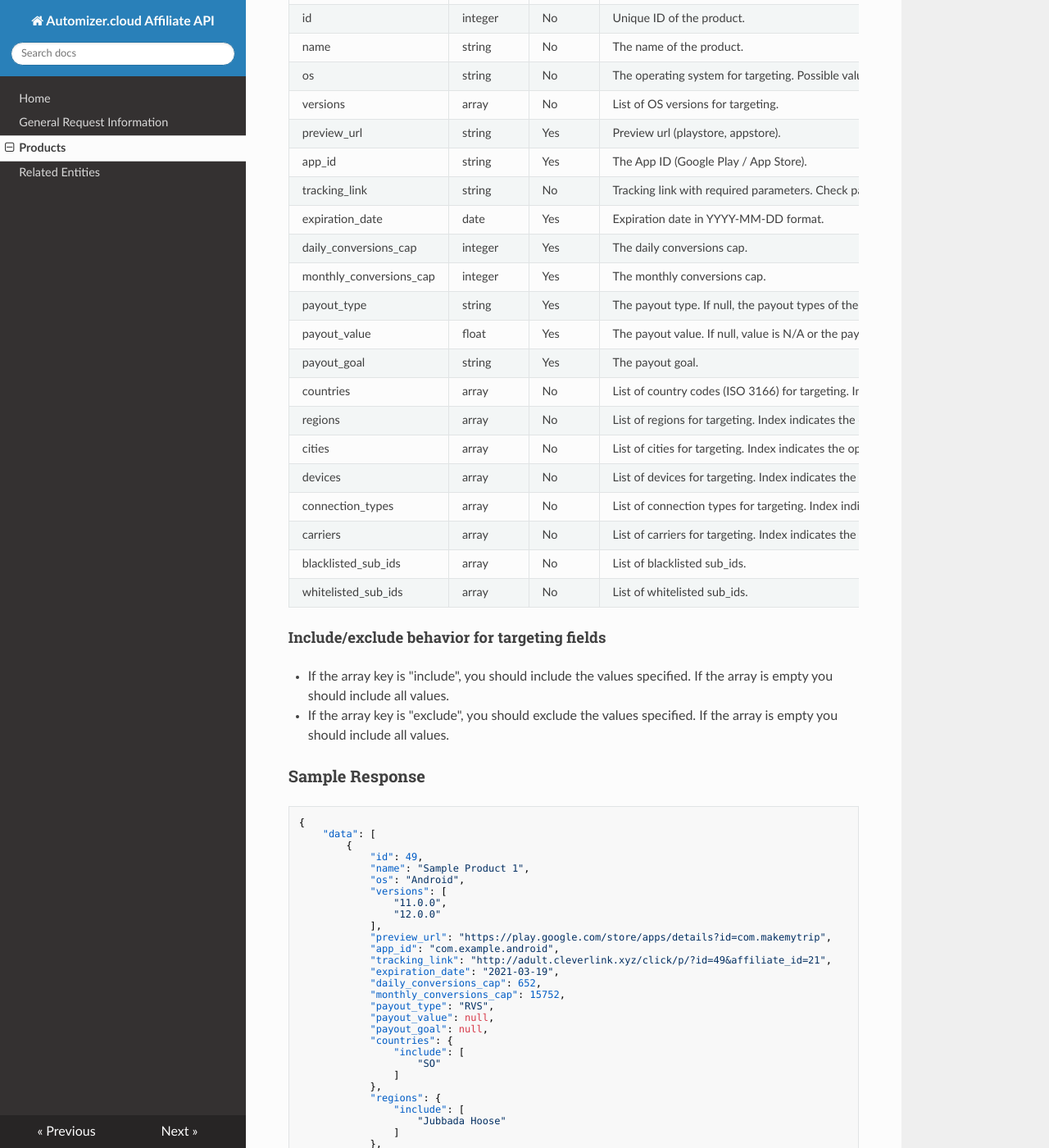
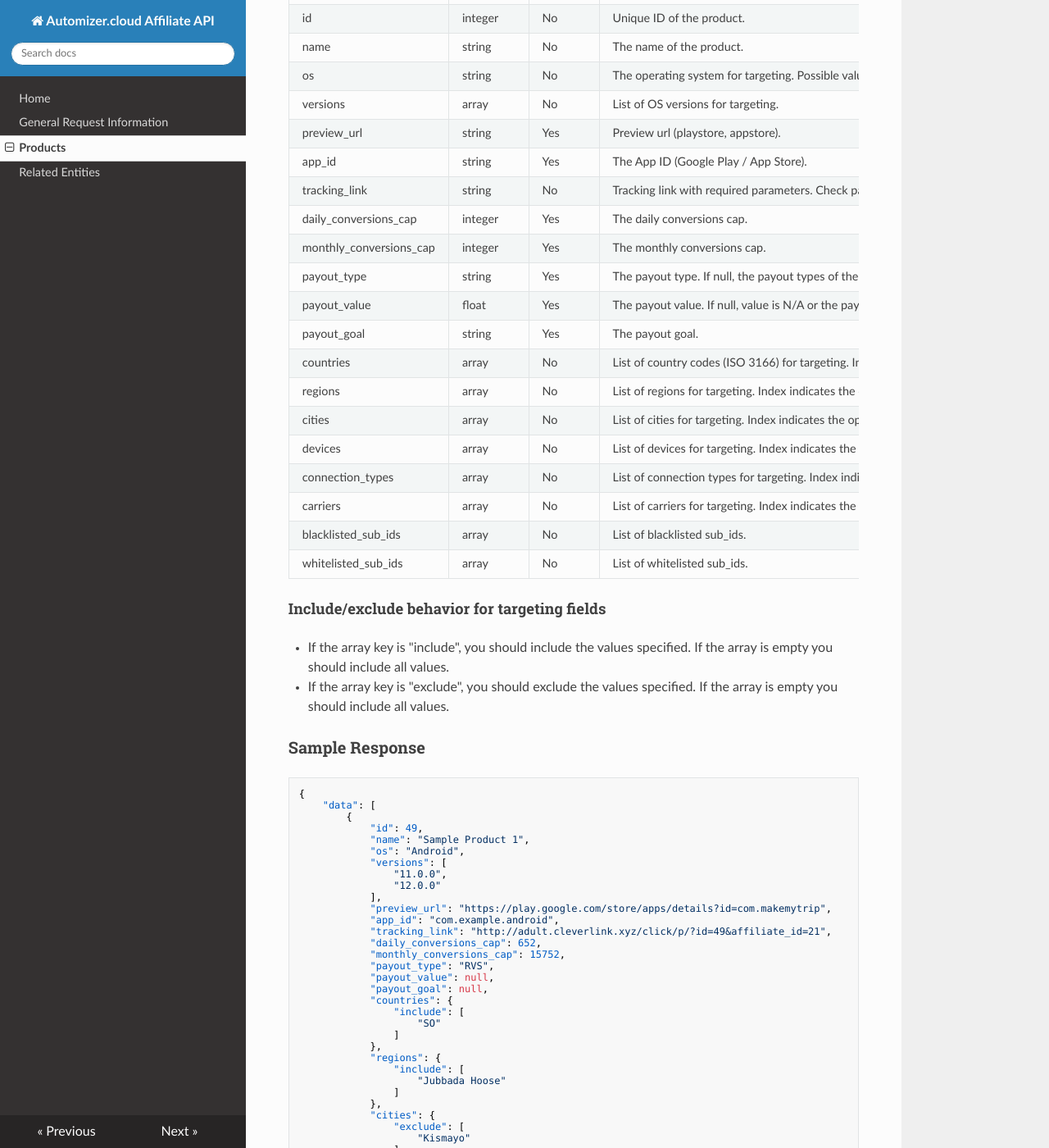
Before and after one commit to automizer-cloud/automizer.cloud-affiliate-api-docs, an MkDocs documentation site: the page built from docs/products.md, in a window 1280 px wide and 1400 px high, scrolled down 376 px. Shown: the whole window at 82% size. Built offline with MkDocs 1.6.1, drawn with Linux system fonts in a browser that asks for light colours; nearby versions of some CDN libraries; old or Windows-style settings are respelled for this version of MkDocs.

Commit message:
Remove expiration_date

```diff
--- a/docs/products.md
+++ b/docs/products.md
@@ -17,7 +17,6 @@ versions                 | array     | No       | List of OS versions for target
 preview_url              | string    | Yes      | Preview url (playstore, appstore).
 app_id                   | string    | Yes      | The App ID (Google Play / App Store).
 tracking_link            | string    | No       | Tracking link with required parameters. Check panel for optional parameters.
-expiration_date          | date      | Yes      | Expiration date in YYYY-MM-DD format.
 daily_conversions_cap    | integer   | Yes      | The daily conversions cap.
 monthly_conversions_cap  | integer   | Yes      | The monthly conversions cap.
 payout_type              | string    | Yes      | The payout type. If null, the payout types of the offers involved are being used.
@@ -53,7 +52,6 @@ whitelisted_sub_ids      | array     | No       | List of whitelisted sub_ids.
             "preview_url": "https://play.google.com/store/apps/details?id=com.makemytrip",
             "app_id": "com.example.android",
             "tracking_link": "http://adult.cleverlink.xyz/click/p/?id=49&affiliate_id=21",
-            "expiration_date": "2021-03-19",
             "daily_conversions_cap": 652,
             "monthly_conversions_cap": 15752,
             "payout_type": "RVS",
```
